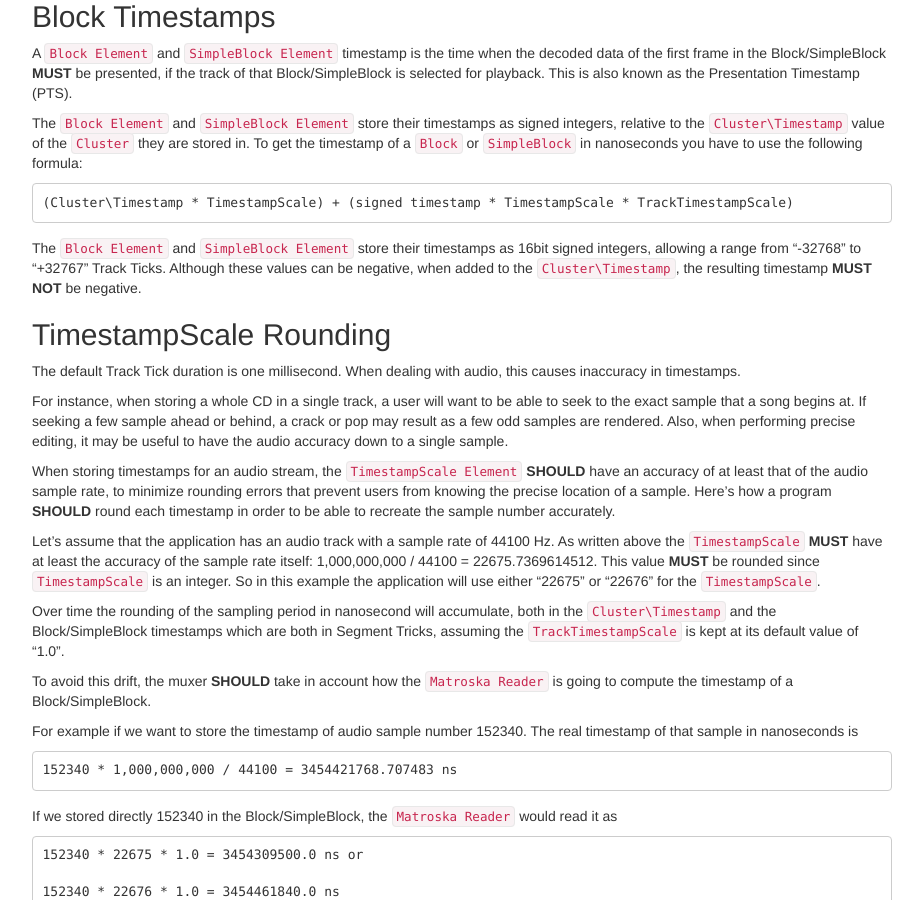
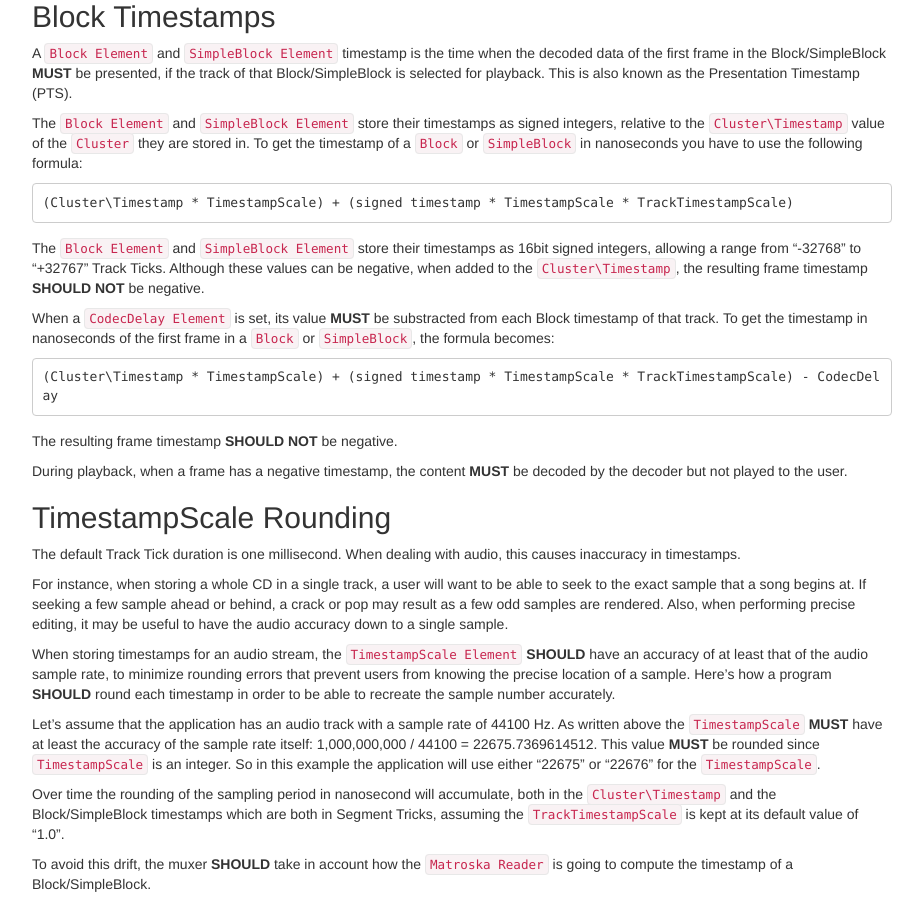
Before and after one commit to ietf-wg-cellar/matroska-specification, a Jekyll site: the page built from notes.md, in a window 1280 px wide and 900 px high, scrolled down 4888 px. Shown: the whole window, without its empty margins (273-1196 px from the left). Built offline with Jekyll 4.4.1, drawn with Linux system fonts in a browser that asks for light colours.

Commit message:
incorporate the CodecDelay special case to get the real timestamp
Unfortunately it's in nanoseconds (Matroska ticks) and not segment or track ticks
so it can (almost) never be sample accurate.

```diff
--- a/ebml_matroska.xml
+++ b/ebml_matroska.xml
@@ -436,7 +436,8 @@ If not found it **SHOULD** be the second, etc.</documentation>
   </element>
   <element name="CodecDelay" path="\Segment\Tracks\TrackEntry\CodecDelay" id="0x56AA" type="uinteger" minver="4" minOccurs="1" maxOccurs="1">
     <documentation lang="en" purpose="definition">CodecDelay is The codec-built-in delay, expressed in Matroska Ticks -- ie in nanoseconds; see (#timestamp-ticks).
-This value **MUST** be subtracted from each block timestamp in order to get the actual timestamp.
+It represents the amount of codec samples that will be discarded by the decoder during playback.
+This timestamp value **MUST** be subtracted from each frame timestamp in order to get the timestamp that will be actually played.
 The value **SHOULD** be small so the muxing of tracks with the same actual timestamp are in the same Cluster.</documentation>
     <extension type="webmproject.org" webm="1"/>
     <extension type="stream copy" keep="1"/>
--- a/notes.md
+++ b/notes.md
@@ -344,8 +344,16 @@ To get the timestamp of a `Block` or `SimpleBlock` in nanoseconds you have to us
 
 The `Block Element` and `SimpleBlock Element` store their timestamps as 16bit signed integers,
 allowing a range from "-32768" to "+32767" Track Ticks.
-Although these values can be negative, when added to the `Cluster\Timestamp`, the resulting timestamp **MUST NOT** be negative.
+Although these values can be negative, when added to the `Cluster\Timestamp`, the resulting frame timestamp **SHOULD NOT** be negative.
 
+When a `CodecDelay Element` is set, its value **MUST** be substracted from each Block timestamp of that track.
+To get the timestamp in nanoseconds of the first frame in a `Block` or `SimpleBlock`, the formula becomes:
+
+    (Cluster\Timestamp * TimestampScale) + (signed timestamp * TimestampScale * TrackTimestampScale) - CodecDelay
+
+The resulting frame timestamp **SHOULD NOT** be negative.
+
+During playback, when a frame has a negative timestamp, the content **MUST** be decoded by the decoder but not played to the user.
 
 ## TimestampScale Rounding
 
```
